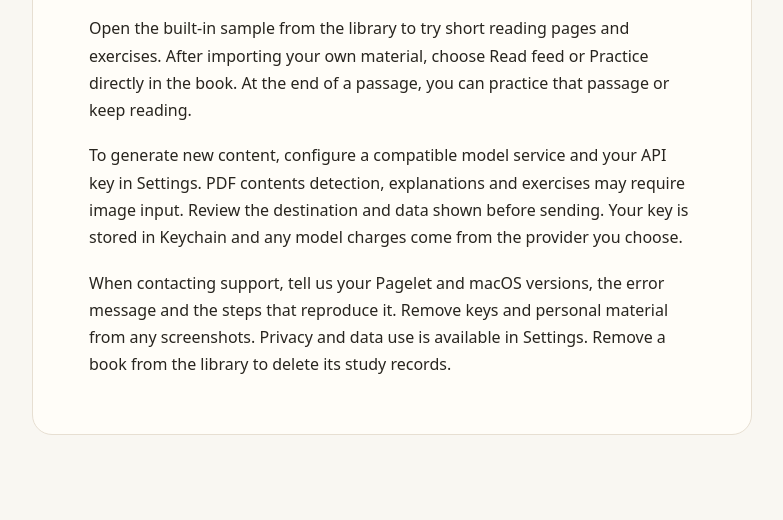
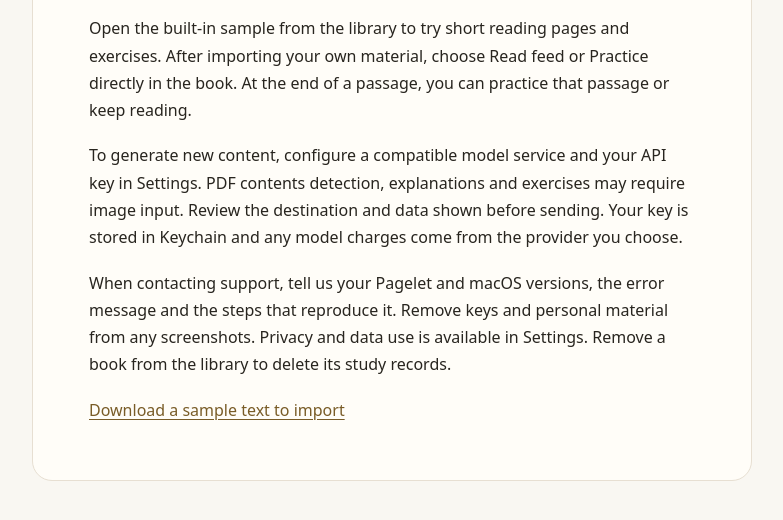
Before and after one commit to pagelet-developers/pagelet-support, a plain HTML site: page en-US/support.html in a window 1280 px wide. Shown: the part 300-820 px from the top of the page, without its empty margins (248-1031 px from the left). Drawn offline with Linux system fonts and the light colour scheme.

Commit message:
Provide original sample texts to import

```diff
--- a/en-US/support.html
+++ b/en-US/support.html
@@ -32,6 +32,6 @@ p { margin:1.15rem 0 0; }
 <h1>Support</h1>
 <p class="meta">Operator Yifei You · Support and deletion requests <a href="mailto:contact_felix_you@163.com">contact_felix_you@163.com</a></p><p>Open the built-in sample from the library to try short reading pages and exercises. After importing your own material, choose Read feed or Practice directly in the book. At the end of a passage, you can practice that passage or keep reading.</p>
 <p>To generate new content, configure a compatible model service and your API key in Settings. PDF contents detection, explanations and exercises may require image input. Review the destination and data shown before sending. Your key is stored in Keychain and any model charges come from the provider you choose.</p>
-<p>When contacting support, tell us your Pagelet and macOS versions, the error message and the steps that reproduce it. Remove keys and personal material from any screenshots. Privacy and data use is available in Settings. Remove a book from the library to delete its study records.</p>
+<p>When contacting support, tell us your Pagelet and macOS versions, the error message and the steps that reproduce it. Remove keys and personal material from any screenshots. Privacy and data use is available in Settings. Remove a book from the library to delete its study records.</p><p><a href="sample.txt" download>Download a sample text to import</a></p>
 </main></body>
 </html>
```
Also changed, not shown: zh-Hans/support.html (+1 -1 lines), en-US/sample.txt (added), zh-Hans/sample.txt (added).
